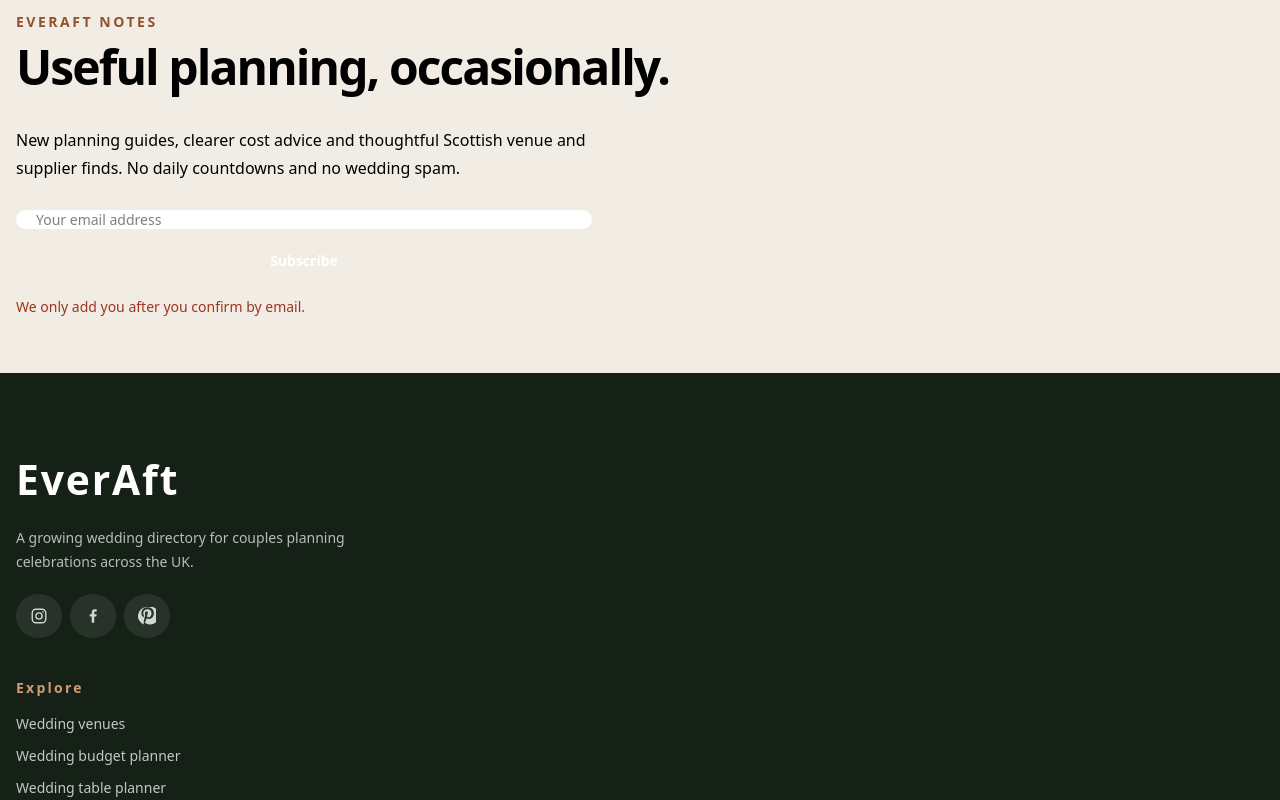
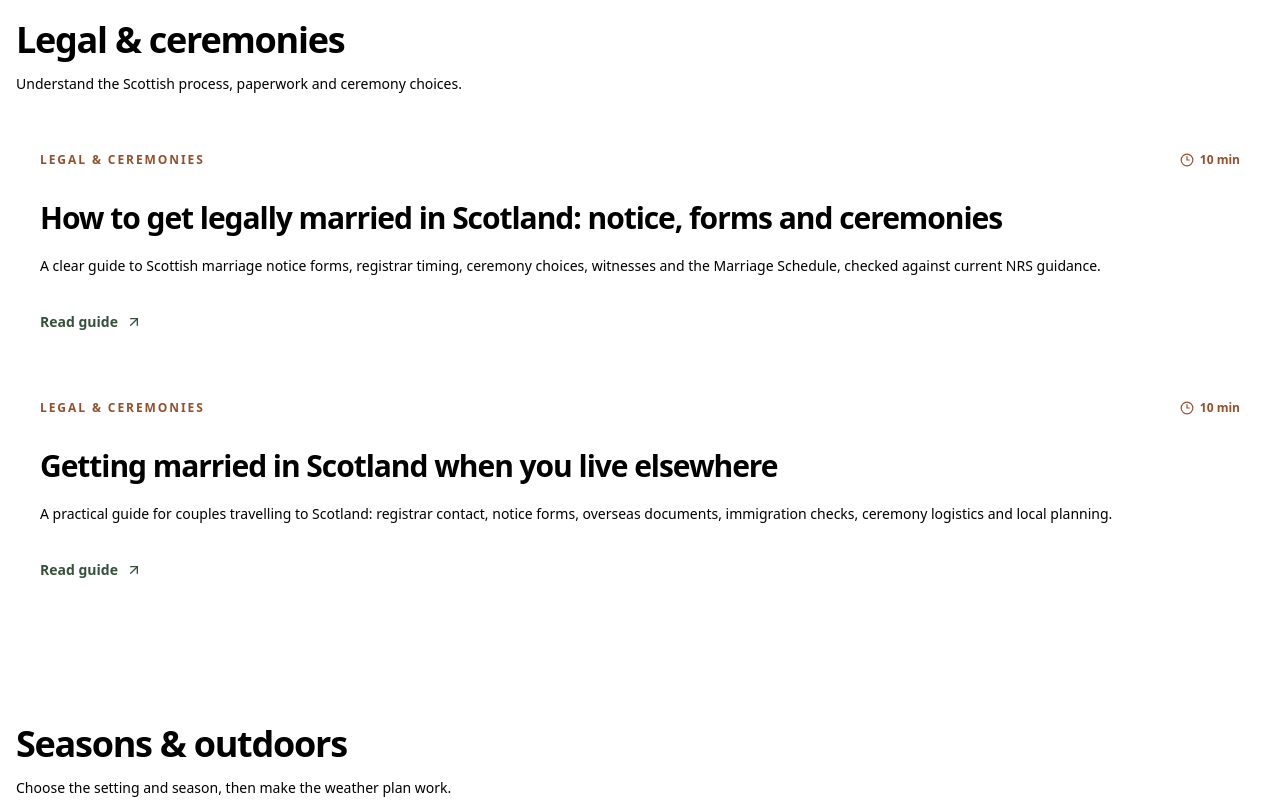
Before and after one commit to jad0001326/Ever-After, a Next.js app: page /guides in a window 1280 px wide. Shown: the part 6240-7040 px from the top of the page. Built offline with nearby package versions, Linux system fonts and the light colour scheme; no server answers.

Commit message:
Add the expanded guide categories

```diff
--- a/src/app/guides/page.tsx
+++ b/src/app/guides/page.tsx
@@ -9,13 +9,24 @@
 export const metadata = buildMetadata({
   title: "Wedding Planning Guides",
   description:
-    "Practical Scottish wedding planning guides for comparing venues and photographers, understanding costs and building a realistic wedding budget.",
+    "Practical Scottish wedding planning guides covering venues, photographers, legal steps, seasons, accessibility, guest lists, timelines and realistic budgets.",
   path: "/guides",
   image: null,
-  keywords: ["wedding planning guides", "Scottish wedding costs", "wedding venue checklist", "Scottish wedding photographers", "wedding budget guide"]
+  keywords: ["wedding planning guides", "Scottish wedding costs", "getting married in Scotland", "Scottish wedding photographers", "accessible wedding planning", "wedding budget guide"]
 });
 
-const categories = ["Costs", "Choosing a venue", "Venue practicalities", "Photography"] as const;
+const categories = ["Costs", "Choosing a venue", "Venue practicalities", "Photography", "Legal & ceremonies", "Seasons & outdoors", "Planning", "Accessibility"] as const;
+
+const categoryDescriptions: Record<(typeof categories)[number], string> = {
+  Costs: "Build a total you understand before the deposits begin.",
+  "Choosing a venue": "Turn beautiful viewings and very different brochures into a confident shortlist.",
+  "Venue practicalities": "Check the capacity, contract and logistics that make the day work.",
+  Photography: "Choose the right coverage, understand the quote and book with confidence.",
+  "Legal & ceremonies": "Understand the Scottish process, paperwork and ceremony choices.",
+  "Seasons & outdoors": "Choose the setting and season, then make the weather plan work.",
+  Planning: "Turn guest numbers and timings into a day that flows.",
+  Accessibility: "Plan a welcoming day around real access requirements."
+};
 
 export default function GuidesPage() {
   const featured = planningGuides.filter((guide) => guide.featured);
@@ -78,13 +89,7 @@
                   <div>
                     <h2 className="font-display text-4xl font-semibold tracking-[-0.035em]">{category}</h2>
                     <p className="mt-3 text-sm leading-6 text-[var(--muted)]">
-                      {category === "Costs"
-                        ? "Build a total you understand before the deposits begin."
-                        : category === "Choosing a venue"
-                          ? "Turn beautiful viewings and very different brochures into a confident shortlist."
-                          : category === "Venue practicalities"
-                            ? "Check the capacity, contract and logistics that make the day work."
-                            : "Choose the right coverage, understand the quote and book with confidence."}
+                      {categoryDescriptions[category]}
                     </p>
                   </div>
                   <div className="grid gap-5 md:grid-cols-2">
```
